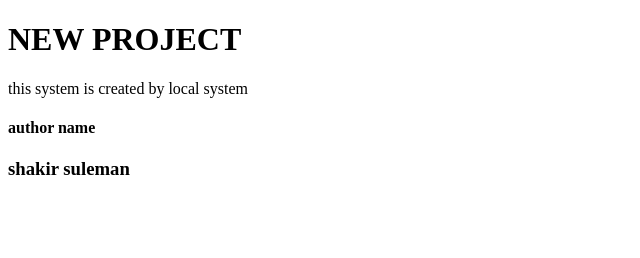
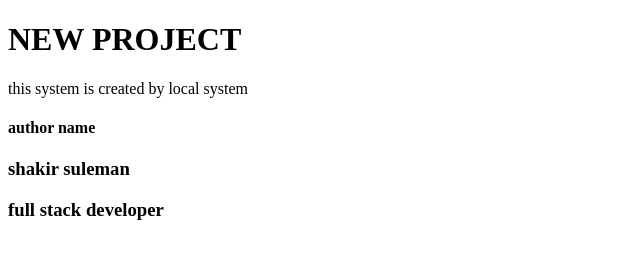
Before and after one commit to shakir-suleman-786/project-2, a plain HTML site: page index.html in a window 1280 px wide. Shown: the whole page, without its empty margins (0-640 px from the left). Drawn offline with Linux system fonts and the light colour scheme.

Commit message:
add skill

```diff
--- a/index.html
+++ b/index.html
@@ -11,5 +11,6 @@
     <p>this system is created by local system</p>
     <h4>author name</h4>
     <h3> shakir suleman </h3>
+    <h3>full stack developer</h3>
 </body>
 </html>
```
